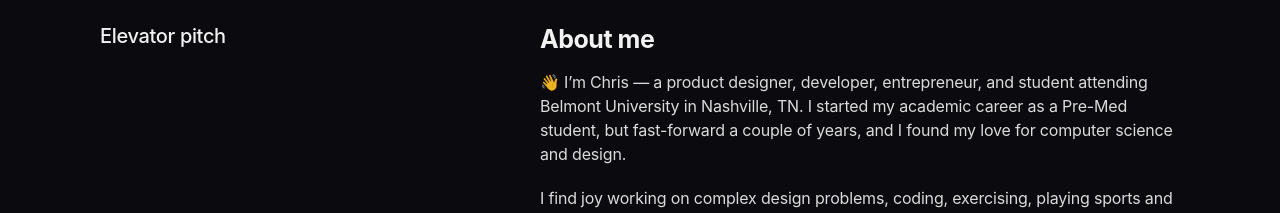
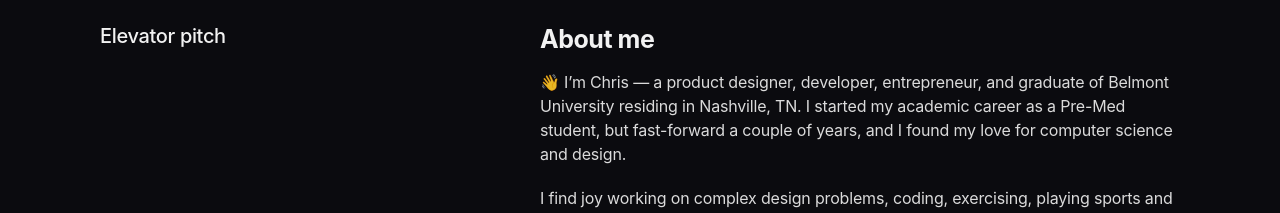
Before and after one commit to chrisleerod/React-Portfolio, a React (Create React App) app: page /about in a window 1280 px wide. Shown: the part 812-1025 px from the top of the page. Built offline with nearby package versions, Linux system fonts and the light colour scheme; the HTML template or start-up script is replaced by a standard one.

Commit message:
Update index.jsx

```diff
--- a/src/components/about/index.jsx
+++ b/src/components/about/index.jsx
@@ -119,7 +119,7 @@ const About = () => {
                             <ParagraphTitle>
                                 About me
                             </ParagraphTitle>
-                            <p><span role="img" aria-label="waving hand">👋</span> I’m Chris — a product designer, developer, entrepreneur, and student attending Belmont University in Nashville, TN. I started my academic career as a Pre-Med student, but fast-forward a couple of years, and I found my love for computer science and design.</p>
+                            <p><span role="img" aria-label="waving hand">👋</span> I’m Chris — a product designer, developer, entrepreneur, and graduate of Belmont University residing in Nashville, TN. I started my academic career as a Pre-Med student, but fast-forward a couple of years, and I found my love for computer science and design.</p>
                             <br />
                             <p>I find joy working on complex design problems, coding, exercising, playing sports and video games, and hanging with friends and family.</p>
                             <br />
```
